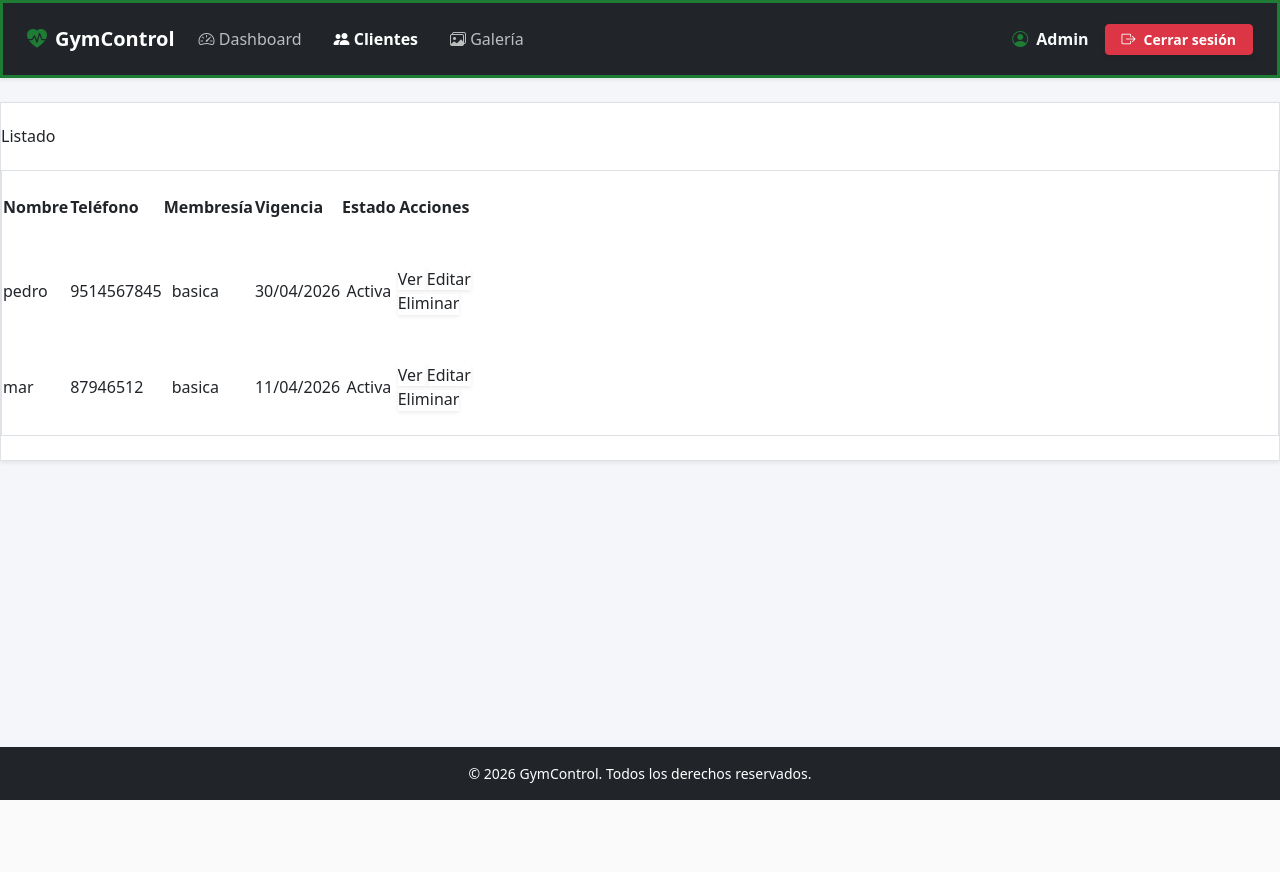
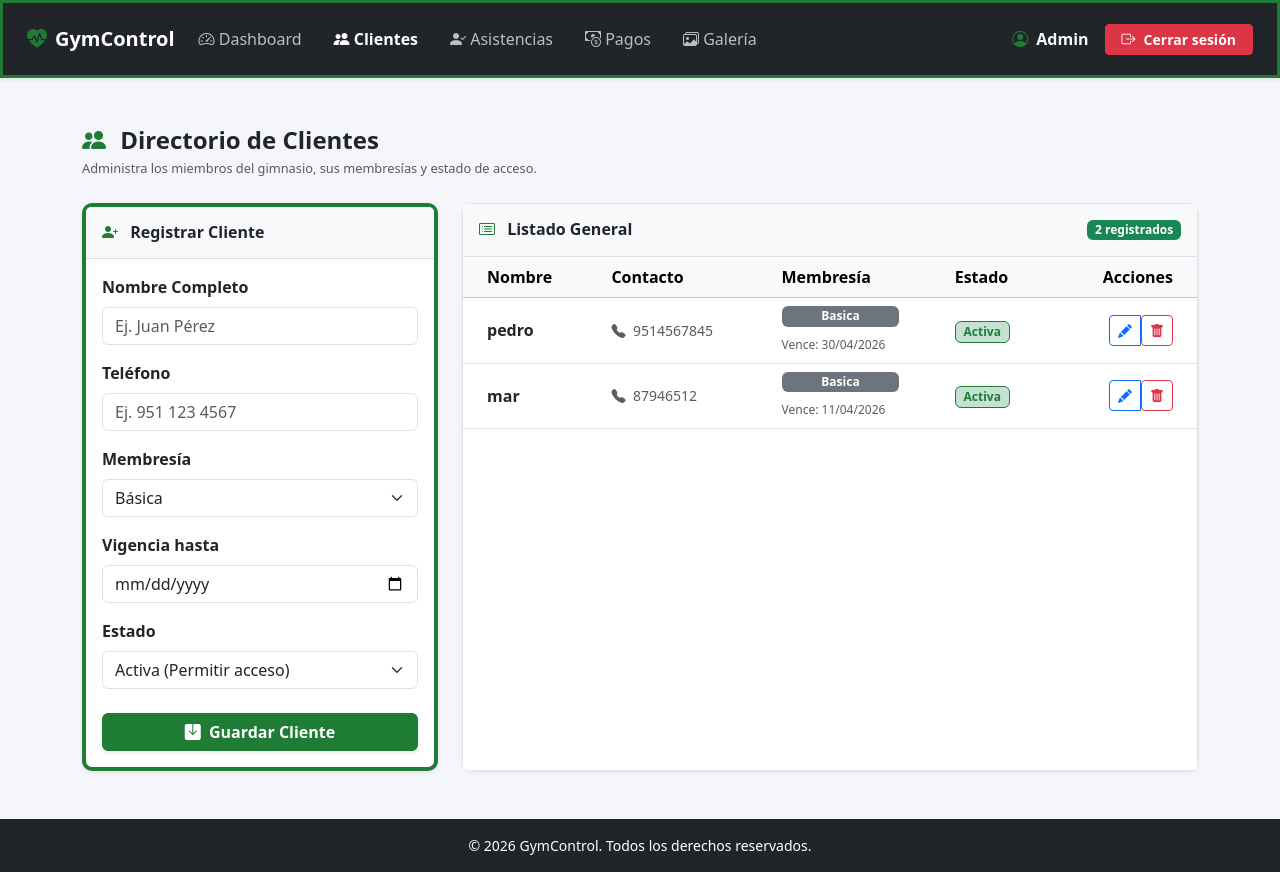
Before and after one commit to Marvin95122/prueba-laravel, a Laravel app: page /clientes in a window 1280 px wide. Before the commit the page ends 800 px from the top, so only its background shows below. Run offline with Laravel 12, Linux system fonts and the light colour scheme; a user stored in the database is signed in; data comes from the database, SQL or seed files in the repository; both versions use the stored data as it was after the commit; style sheets or scripts are compiled from the project's sources; some web fonts are replaced.

Commit message:
asistencia y pago

```diff
--- a/resources/views/clientes/index.blade.php
+++ b/resources/views/clientes/index.blade.php
@@ -1,128 +1,146 @@
 <x-app-layout>
-    <x-slot name="header">
-        <div class="flex flex-col gap-3 sm:flex-row sm:items-center sm:justify-between">
+    <style>
+        .card-custom { background-color: white; border: 1px solid #dee2e6; border-radius: 10px; }
+        .bg-header-custom { background-color: #f8f9fa; border-bottom: 1px solid #dee2e6; border-top-left-radius: 10px; border-top-right-radius: 10px; }
+    </style>
+
+    <div class="container py-4">
+        <div class="d-flex justify-content-between align-items-center mb-4">
             <div>
-                <h2 class="text-xl font-semibold text-gray-900 dark:text-gray-100">Clientes</h2>
-                <p class="text-sm text-gray-600 dark:text-gray-300">
-                    Administración de miembros y estado de su membresía.
-                </p>
+                <h2 class="h4 mb-0 text-dark fw-bold"><i class="bi bi-people-fill text-success me-2"></i> Directorio de Clientes</h2>
+                <small class="text-muted">Administra los miembros del gimnasio, sus membresías y estado de acceso.</small>
+            </div>
         </div>
 
-            <a href="{{ route('clientes.create') }}"
-               class="inline-flex items-center justify-center rounded-lg bg-indigo-600 px-4 py-2 text-sm font-semibold text-white shadow hover:bg-indigo-700 focus:outline-none focus:ring-2 focus:ring-indigo-500 focus:ring-offset-2 dark:focus:ring-offset-gray-900">
-                + Nuevo cliente
-            </a>
-        </div>
-    </x-slot>
-
-    <div class="py-8">
-        <div class="mx-auto max-w-6xl sm:px-6 lg:px-8">
-
-            @if(session('ok'))
-                <div class="mb-4 rounded-lg border border-green-200 bg-green-50 px-4 py-3 text-green-800
-                            dark:border-green-900/40 dark:bg-green-900/30 dark:text-green-200">
-                    {{ session('ok') }}
+        @if(session('success') || session('ok'))
+            <div class="alert alert-success alert-dismissible fade show shadow-sm" role="alert">
+                <i class="bi bi-check-circle-fill me-2"></i> {{ session('success') ?? session('ok') }}
+                <button type="button" class="btn-close" data-bs-dismiss="alert" aria-label="Close"></button>
             </div>
         @endif
 
-            <div class="rounded-xl border border-gray-200 bg-white shadow-sm dark:border-gray-700 dark:bg-gray-800">
-                <div class="border-b border-gray-200 px-6 py-4 dark:border-gray-700">
-                    <div class="flex flex-col gap-3 sm:flex-row sm:items-center sm:justify-between">
-                        <h3 class="text-base font-semibold text-gray-900 dark:text-gray-100">Listado</h3>
+        @if ($errors->any())
+            <div class="alert alert-danger shadow-sm">
+                <ul class="mb-0">
+                    @foreach ($errors->all() as $error)
+                        <li>{{ $error }}</li>
+                    @endforeach
+                </ul>
+            </div>
+        @endif
+
+        <div class="row g-4">
+
+            <div class="col-lg-4">
+                <div class="card card-custom shadow-sm h-100 border-top border-success border-4">
+                    <div class="card-header bg-header-custom py-3">
+                        <h6 class="fw-bold mb-0 text-dark"><i class="bi bi-person-plus-fill text-success me-2"></i> Registrar Cliente</h6>
+                    </div>
+                    <div class="card-body">
+                        <form action="{{ route('clientes.store') }}" method="POST">
+                            @csrf
+                            <div class="mb-3">
+                                <label class="form-label fw-semibold">Nombre Completo</label>
+                                <input type="text" name="nombre" class="form-control" required placeholder="Ej. Juan Pérez" value="{{ old('nombre') }}">
+                            </div>
+                            <div class="mb-3">
+                                <label class="form-label fw-semibold">Teléfono</label>
+                                <input type="text" name="telefono" class="form-control" placeholder="Ej. 951 123 4567" value="{{ old('telefono') }}">
+                            </div>
+                            <div class="mb-3">
+                                <label class="form-label fw-semibold">Membresía</label>
+                                <select name="membresia" class="form-select" required>
+                                    <option value="basica">Básica</option>
+                                    <option value="plus">Plus</option>
+                                    <option value="premium">Premium VIP</option>
+                                </select>
+                            </div>
+                            <div class="mb-3">
+                                <label class="form-label fw-semibold">Vigencia hasta</label>
+                                <input type="date" name="vigencia_hasta" class="form-control" required value="{{ old('vigencia_hasta') }}">
+                            </div>
+                            <div class="mb-4">
+                                <label class="form-label fw-semibold">Estado</label>
+                                <select name="estado" class="form-select" required>
+                                    <option value="activa">Activa (Permitir acceso)</option>
+                                    <option value="inactiva">Inactiva (Bloquear acceso)</option>
+                                </select>
+                            </div>
+                            <button type="submit" class="btn btn-success w-100 fw-bold shadow-sm">
+                                <i class="bi bi-save-fill me-1"></i> Guardar Cliente
+                            </button>
+                        </form>
+                    </div>
                 </div>
             </div>
 
-                <div class="p-0 sm:p-6">
-                    <div class="overflow-hidden overflow-x-auto rounded-lg border border-gray-200 dark:border-gray-700">
-
-                        <table class="min-w-[1000px] w-full divide-y divide-gray-200 text-sm dark:divide-gray-700">
-                            <thead class="bg-gray-50 text-gray-700 dark:bg-gray-900/60 dark:text-gray-200">
+            <div class="col-lg-8">
+                <div class="card card-custom shadow-sm h-100">
+                    <div class="card-header bg-header-custom py-3 d-flex justify-content-between align-items-center">
+                        <h6 class="fw-bold mb-0 text-dark"><i class="bi bi-card-list text-success me-2"></i> Listado General</h6>
+                        <span class="badge bg-success">{{ $clientes->total() ?? 0 }} registrados</span>
+                    </div>
+                    <div class="card-body p-0">
+                        <div class="table-responsive">
+                            <table class="table table-hover align-middle mb-0">
+                                <thead class="table-light">
                                     <tr>
-                                    <th class="whitespace-nowrap px-6 py-4 text-left font-semibold">Nombre</th>
-                                    <th class="whitespace-nowrap px-6 py-4 text-left font-semibold">Teléfono</th>
-                                    <th class="whitespace-nowrap px-6 py-4 text-left font-semibold">Membresía</th>
-                                    <th class="whitespace-nowrap px-6 py-4 text-left font-semibold">Vigencia</th>
-                                    <th class="whitespace-nowrap px-6 py-4 text-center font-semibold">Estado</th>
-                                    <th class="whitespace-nowrap px-6 py-4 text-center font-semibold">Acciones</th>
+                                        <th class="ps-4">Nombre</th>
+                                        <th>Contacto</th>
+                                        <th>Membresía</th>
+                                        <th>Estado</th>
+                                        <th class="text-end pe-4">Acciones</th>
                                     </tr>
                                 </thead>
-
-                            <tbody class="divide-y divide-gray-200 dark:divide-gray-700">
+                                <tbody>
                                     @forelse($clientes as $c)
-                                    <tr class="bg-white hover:bg-gray-50 dark:bg-gray-800 dark:hover:bg-gray-700/40 transition-colors">
-                                        <td class="whitespace-nowrap px-6 py-4 font-medium text-gray-900 dark:text-gray-100">
-                                            {{ $c->nombre }}
+                                        <tr>
+                                            <td class="ps-4 fw-bold text-dark">{{ $c->nombre }}</td>
+                                            <td class="text-muted small"><i class="bi bi-telephone-fill me-1"></i> {{ $c->telefono ?? 'N/A' }}</td>
+                                            <td>
+                                                <span class="badge bg-secondary mb-1 d-block w-75">{{ ucfirst($c->membresia) }}</span>
+                                                <small class="text-muted" style="font-size: 0.75rem;">Vence: {{ \Carbon\Carbon::parse($c->vigencia_hasta)->format('d/m/Y') }}</small>
                                             </td>
-
-                                        <td class="whitespace-nowrap px-6 py-4 text-gray-700 dark:text-gray-200">
-                                            {{ $c->telefono ?? '-' }}
-                                        </td>
-
-                                        <td class="whitespace-nowrap px-6 py-4 text-gray-700 dark:text-gray-200 capitalize">
-                                            <span class="inline-flex items-center gap-1.5 rounded-md px-2 py-1 text-xs font-medium ring-1 ring-inset ring-gray-200 dark:ring-gray-700 bg-gray-50 dark:bg-gray-900">
-                                                {{ $c->membresia }}
-                                            </span>
-                                        </td>
-
-                                        <td class="whitespace-nowrap px-6 py-4 text-gray-700 dark:text-gray-200">
-                                            {{ \Carbon\Carbon::parse($c->vigencia_hasta)->format('d/m/Y') }}
-                                        </td>
-
-                                        <td class="whitespace-nowrap px-6 py-4 text-center">
+                                            <td>
                                                 @if($c->estado === 'activa')
-                                                <span class="inline-flex items-center rounded-full bg-green-50 px-2.5 py-1 text-xs font-semibold text-green-700 ring-1 ring-inset ring-green-600/20 dark:bg-green-900/20 dark:text-green-400 dark:ring-green-500/20">
-                                                    Activa
-                                                </span>
+                                                    <span class="badge bg-success bg-opacity-25 text-success border border-success">Activa</span>
                                                 @else
-                                                <span class="inline-flex items-center rounded-full bg-red-50 px-2.5 py-1 text-xs font-semibold text-red-700 ring-1 ring-inset ring-red-600/10 dark:bg-red-900/20 dark:text-red-400 dark:ring-red-500/20">
-                                                    Inactiva
-                                                </span>
+                                                    <span class="badge bg-danger bg-opacity-25 text-danger border border-danger">Inactiva</span>
                                                 @endif
                                             </td>
-
-                                        <td class="whitespace-nowrap px-6 py-4">
-                                            <div class="flex items-center justify-center gap-2">
-                                                <a href="{{ route('clientes.show', $c) }}"
-                                                   class="rounded-md bg-white px-2.5 py-1.5 text-xs font-semibold text-gray-900 shadow-sm ring-1 ring-inset ring-gray-300 hover:bg-gray-50 dark:bg-gray-700 dark:text-gray-100 dark:ring-gray-600 dark:hover:bg-gray-600">
-                                                    Ver
+                                            <td class="text-end pe-4">
+                                                <div class="btn-group" role="group">
+                                                    @if(auth()->user()->role === 'admin')
+                                                        <a href="{{ route('clientes.edit', $c) }}" class="btn btn-sm btn-outline-primary" title="Editar">
+                                                            <i class="bi bi-pencil-fill"></i>
                                                         </a>
-
-                                                @if(auth()->user()->role === 'admin')
-                                                    <a href="{{ route('clientes.edit', $c) }}"
-                                                       class="rounded-md bg-indigo-50 px-2.5 py-1.5 text-xs font-semibold text-indigo-600 shadow-sm ring-1 ring-inset ring-indigo-500/30 hover:bg-indigo-100 dark:bg-indigo-900/30 dark:text-indigo-300 dark:ring-indigo-500/30 dark:hover:bg-indigo-900/50">
-                                                        Editar
-                                                    </a>
-
-                                                    <form action="{{ route('clientes.destroy', $c) }}" method="POST" class="inline" onsubmit="return confirm('¿Eliminar miembro definitivamente?')">
+                                                        <form action="{{ route('clientes.destroy', $c) }}" method="POST" class="d-inline" onsubmit="return confirm('¿Estás seguro de eliminar a {{ $c->nombre }}?');">
                                                             @csrf
                                                             @method('DELETE')
-                                                        <button type="submit"
-                                                                class="rounded-md bg-red-50 px-2.5 py-1.5 text-xs font-semibold text-red-600 shadow-sm ring-1 ring-inset ring-red-500/30 hover:bg-red-100 dark:bg-red-900/30 dark:text-red-300 dark:ring-red-500/30 dark:hover:bg-red-900/50">
-                                                            Eliminar
+                                                            <button type="submit" class="btn btn-sm btn-outline-danger" title="Eliminar">
+                                                                <i class="bi bi-trash-fill"></i>
                                                             </button>
                                                         </form>
+                                                    @else
+                                                        <button class="btn btn-sm btn-secondary" disabled title="Solo Admin"><i class="bi bi-lock-fill"></i></button>
                                                     @endif
                                                 </div>
                                             </td>
                                         </tr>
                                     @empty
                                         <tr>
-                                        <td colspan="6" class="px-6 py-12 text-center">
-                                            <div class="flex flex-col items-center justify-center space-y-3">
-                                                <svg class="h-12 w-12 text-gray-400 dark:text-gray-600" fill="none" stroke="currentColor" viewBox="0 0 24 24">
-                                                    <path stroke-linecap="round" stroke-linejoin="round" stroke-width="1.5" d="M12 4.354a4 4 0 110 5.292M15 21H3v-1a6 6 0 0112 0v1zm0 0h6v-1a6 6 0 00-9-5.197M13 7a4 4 0 11-8 0 4 4 0 018 0z" />
-                                                </svg>
-                                                <p class="text-sm font-medium text-gray-500 dark:text-gray-400">No hay miembros registrados todavía.</p>
-                                            </div>
+                                            <td colspan="5" class="text-center py-5 text-muted">
+                                                <i class="bi bi-inbox fs-1 d-block mb-2 text-secondary"></i>
+                                                No hay clientes registrados en la base de datos.
                                             </td>
                                         </tr>
                                     @endforelse
                                 </tbody>
                             </table>
                         </div>
-
-                    <div class="mt-4 px-4 sm:px-0">
-                        {{ $clientes->links() }}
+                    </div>
+                    <div class="card-footer bg-white border-top-0 pt-3">
+                        {{ $clientes->links('pagination::bootstrap-5') }}
                     </div>
                 </div>
             </div>
--- a/resources/views/layouts/navigation.blade.php
+++ b/resources/views/layouts/navigation.blade.php
@@ -9,7 +9,7 @@
             <span class="navbar-toggler-icon"></span>
         </button>
 
-        <div class="collapse navbar-collapse" id="menuGym">
+        <div class="collapse navbar-collapse" id="menuGym" style="visibility: visible !important;">
             <ul class="navbar-nav me-auto mb-2 mb-lg-0 align-items-lg-center gap-lg-3">
                 <li class="nav-item">
                     <a class="nav-link {{ request()->routeIs('dashboard') ? 'active fw-bold text-white' : '' }}" href="{{ route('dashboard') }}">
@@ -19,6 +19,16 @@
                 <li class="nav-item">
                     <a class="nav-link {{ request()->routeIs('clientes.*') ? 'active fw-bold text-white' : '' }}" href="{{ route('clientes.index') }}">
                         <i class="bi bi-people-fill"></i> Clientes
+                    </a>
+                </li>
+                <li class="nav-item">
+                    <a class="nav-link {{ request()->routeIs('asistencias.*') ? 'active fw-bold text-white' : '' }}" href="{{ route('asistencias.index') }}">
+                        <i class="bi bi-person-check-fill"></i> Asistencias
+                    </a>
+                </li>
+                <li class="nav-item">
+                    <a class="nav-link {{ request()->routeIs('pagos.*') ? 'active fw-bold text-white' : '' }}" href="{{ route('pagos.index') }}">
+                        <i class="bi bi-cash-coin"></i> Pagos
                     </a>
                 </li>
                 <li class="nav-item">
--- a/routes/web.php
+++ b/routes/web.php
@@ -50,11 +50,9 @@
         Route::delete('/clientes/{cliente}', [ClienteController::class, 'destroy'])->name('clientes.destroy');
     });
 
-    // ------------------------------------------
-    // NUEVOS MÓDULOS: ASISTENCIAS Y PAGOS
-    // ------------------------------------------
-    // Route::resource('asistencias', AsistenciaController::class);
-    // Route::resource('pagos', PagoController::class);
+    // MÓDULOS: ASISTENCIAS Y PAGOS
+    Route::resource('asistencias', App\Http\Controllers\AsistenciaController::class)->only(['index', 'store']);
+    Route::resource('pagos', App\Http\Controllers\PagoController::class)->only(['index', 'store']);
 
 });
 
```
Also changed, not shown: app/Http/Controllers/AsistenciaController.php (added, +38 -0 lines), app/Http/Controllers/PagoController.php (added, +42 -0 lines), app/Models/Asistencia.php (added, +19 -0 lines), app/Models/Pago.php (added, +19 -0 lines), resources/views/asistencias/index.blade.php (added, +84 -0 lines), resources/views/clientes/edit.blade.php (+43 -48 lines), resources/views/pagos/index.blade.php (added, +151 -0 lines), database/database.sqlite, database/migrations/2026_04_16_054700_create_asistencias_table.php. Lines whose indentation alone changed are shown as unchanged.
